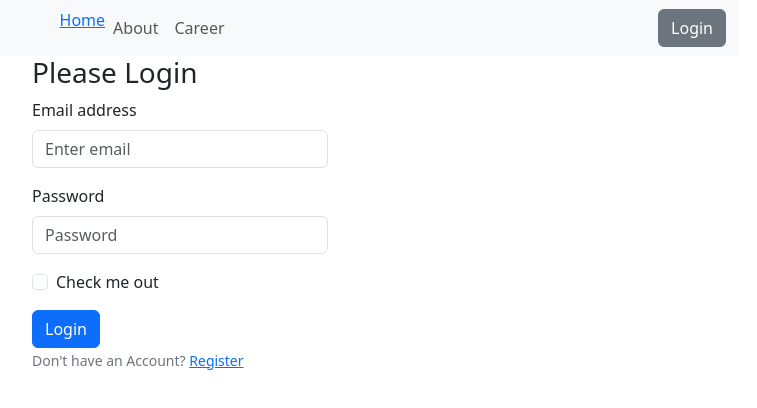
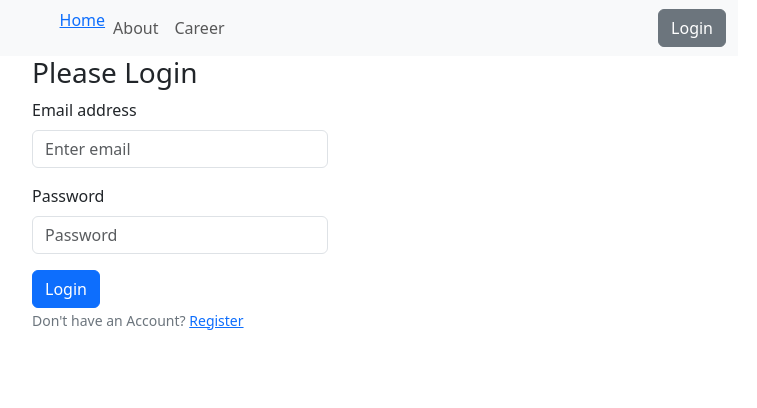
Before and after one commit to HasanTalukderictian/my-news-app, a React (Create React App) app: page /login in a window 1280 px wide. Shown: the top 408 px of the page, without its empty margins (460-1217 px from the left). Built offline with nearby package versions, Linux system fonts and the light colour scheme.

Commit message:
Login & Registraion with Firebase

```diff
--- a/src/Providers/AuthProvider.js
+++ b/src/Providers/AuthProvider.js
@@ -1,5 +1,5 @@
 import React, { createContext } from 'react';
-import { createUserWithEmailAndPassword, getAuth } from "firebase/auth";
+import { createUserWithEmailAndPassword, getAuth, signInWithEmailAndPassword } from "firebase/auth";
 import app from '../components/Firebase/Firebase.config';
 
  export const AuthContext = createContext(null);
@@ -15,9 +15,14 @@
 
     }
 
+    const SignIn =(email,password)=>{
+        return signInWithEmailAndPassword(auth,email,password);
+    }
+
     const authInfo = {
         user,
         createUser,
+        SignIn,
     };
 
     return (
--- a/src/pages/Login/Login/Login.js
+++ b/src/pages/Login/Login/Login.js
@@ -1,12 +1,38 @@
-import React from 'react';
+import React, { useContext } from 'react';
 import { Button, Container, Form } from 'react-bootstrap';
 import {Link} from 'react-router-dom';
+import { AuthContext } from '../../../Providers/AuthProvider';
+
+
 
 const Login = () => {
+
+    const {SignIn} = useContext(AuthContext);
+
+    const handleSignIn = event =>{
+        event.preventDefault();
+
+        const form = event.target;
+        const email = form.email.value;
+        const password = form.password.value;
+
+        console.log(email,password);
+
+        SignIn(email,password)
+        .then(result =>{
+            const loggedUser = result.user;
+            console.log(loggedUser);
+        })
+        .catch(error =>{
+            console.log(error.message)
+        })
+
+    }
+
     return (
         <Container className=' w-25 mx-auto '>
             <h3>Please Login</h3>
-            <Form>
+            <Form onSubmit={handleSignIn}>
                 <Form.Group className="mb-3" controlId="formBasicEmail">
                     <Form.Label>Email address</Form.Label>
                     <Form.Control type="email" name='email' placeholder="Enter email" required />
@@ -18,9 +44,7 @@
                     <Form.Control type="password" name='password' placeholder="Password" required/>
                 </Form.Group>
 
-                <Form.Group className="mb-3" controlId="formBasicCheckbox">
-                    <Form.Check type="checkbox" label="Check me out" />
-                </Form.Group>
+
 
                 <Button variant="primary" type="submit">
                     Login
--- a/src/pages/Login/Register/Register.js
+++ b/src/pages/Login/Register/Register.js
@@ -15,6 +15,15 @@
         const password = form.password.value;
 
         console.log(name, email,photo, password);
+
+        createUser(email,password)
+        .then(result =>{
+           const Creteduser = result.user;
+           console.log(Creteduser);
+        })
+        .catch(error =>{
+           console.log(error.message)
+        })
 
     }
 
```
